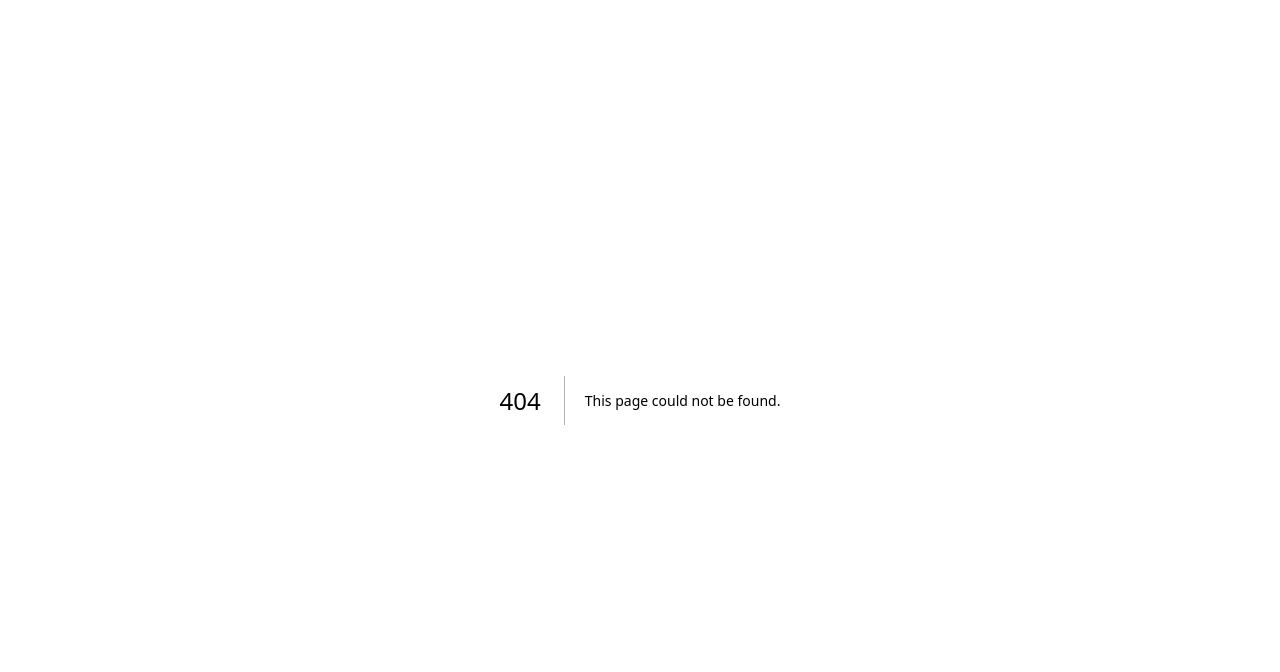
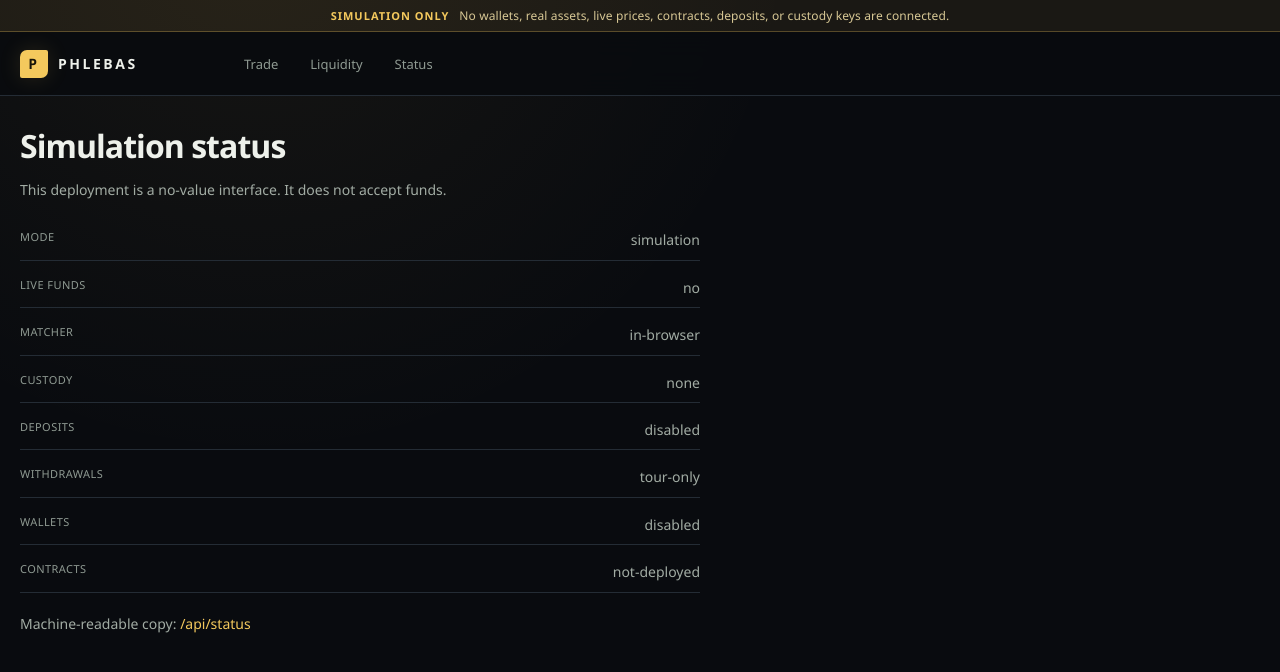
Before and after one commit to EauDoon/Phlebas, a Next.js app: page /status in a window 1280 px wide. Before the commit this address had no page. Shown: the top 672 px of the page. Built offline with nearby package versions, Linux system fonts and the light colour scheme.

Commit message:
feat: add status, 404, and error surfaces
/status and /api/status say the matcher is in-browser and live funds are off. Missing routes stay labeled as simulation.

```diff
--- /dev/null
+++ b/src/app/api/status/route.ts
@@ -0,0 +1,9 @@
+import { simulationStatus } from "@/lib/status";
+
+export function GET() {
+  return Response.json(simulationStatus(), {
+    headers: {
+      "Cache-Control": "no-store",
+    },
+  });
+}
--- /dev/null
+++ b/src/app/global-error.tsx
@@ -0,0 +1,25 @@
+"use client";
+
+export default function GlobalError({
+  error,
+  reset,
+}: {
+  error: Error & { digest?: string };
+  reset: () => void;
+}) {
+  return (
+    <html lang="en">
+      <body style={{ margin: 0, background: "#090b0f", color: "#eef1eb", fontFamily: "Segoe UI, sans-serif" }}>
+        <main style={{ maxWidth: 720, padding: 28 }}>
+          <p style={{ color: "#f4c95d", letterSpacing: "0.08em", textTransform: "uppercase", fontSize: 11 }}>Simulation only</p>
+          <h1>The simulation failed to start</h1>
+          <p>Nothing was submitted to a chain, matcher, or custody system.</p>
+          <p>{error.message || "An unexpected rendering error occurred."}</p>
+          <button type="button" onClick={reset} style={{ color: "#f4c95d", background: "transparent", border: 0, font: "inherit" }}>
+            Retry
+          </button>
+        </main>
+      </body>
+    </html>
+  );
+}
--- /dev/null
+++ b/src/app/status/page.tsx
@@ -0,0 +1,32 @@
+import type { Metadata } from "next";
+
+import { SimulationFrame } from "@/components/simulation-frame";
+import { simulationStatus } from "@/lib/status";
+
+export const metadata: Metadata = {
+  title: "Status",
+  description: "Phlebas simulation status. No live funds, custody, or production matcher.",
+};
+
+export default function StatusPage() {
+  const status = simulationStatus();
+
+  return (
+    <SimulationFrame title="Simulation status">
+      <p>This deployment is a no-value interface. It does not accept funds.</p>
+      <dl>
+        <div><dt>Mode</dt><dd>{status.mode}</dd></div>
+        <div><dt>Live funds</dt><dd>{status.liveFunds ? "yes" : "no"}</dd></div>
+        <div><dt>Matcher</dt><dd>{status.matcher}</dd></div>
+        <div><dt>Custody</dt><dd>{status.custody}</dd></div>
+        <div><dt>Deposits</dt><dd>{status.deposits}</dd></div>
+        <div><dt>Withdrawals</dt><dd>{status.withdrawals}</dd></div>
+        <div><dt>Wallets</dt><dd>{status.wallets}</dd></div>
+        <div><dt>Contracts</dt><dd>{status.contracts}</dd></div>
+      </dl>
+      <p>
+        Machine-readable copy: <a href="/api/status">/api/status</a>
+      </p>
+    </SimulationFrame>
+  );
+}
--- a/src/components/architecture-panel.tsx
+++ b/src/components/architecture-panel.tsx
@@ -4,7 +4,7 @@ const layers = [
   {
     label: "Public interface",
     title: "Vercel web application",
-    items: ["Read-only market data", "Client-side order preview; signing not connected", "Simulation and documentation", "No custody keys or Zcash node"],
+    items: ["Read-only fixture market data", "In-browser matcher; signing not connected", "Simulation and documentation", "No custody keys or Zcash node"],
   },
   {
     label: "Trading network",
--- a/src/components/landing-header.tsx
+++ b/src/components/landing-header.tsx
@@ -10,6 +10,7 @@ const navigation = [
   { href: "#journeys", label: "Journeys" },
   { href: "#pzec", label: "Why pZEC" },
   { href: "#launch-gates", label: "Launch gates" },
+  { href: "/status", label: "Status" },
 ];
 
 export function LandingHeader() {
--- /dev/null
+++ b/src/components/simulation-frame.tsx
@@ -0,0 +1,39 @@
+"use client";
+
+import type { ReactNode } from "react";
+import Link from "next/link";
+
+import styles from "./terminal.module.css";
+
+export function SimulationFrame({
+  title,
+  children,
+}: {
+  title: string;
+  children: ReactNode;
+}) {
+  return (
+    <div className={styles.shell}>
+      <a className={styles.skipLink} href="#main-content">Skip to main content</a>
+      <div className={styles.simulationBanner} role="status">
+        <strong>Simulation only</strong>
+        <span>No wallets, real assets, live prices, contracts, deposits, or custody keys are connected.</span>
+      </div>
+      <header className={styles.topbar}>
+        <Link href="/" className={styles.brand} aria-label="Phlebas home">
+          <span className={styles.brandMark}>P</span>
+          <span>PHLEBAS</span>
+        </Link>
+        <nav className={styles.nav} aria-label="Primary navigation">
+          <Link href="/trade?view=trade">Trade</Link>
+          <Link href="/liquidity">Liquidity</Link>
+          <Link href="/status">Status</Link>
+        </nav>
+      </header>
+      <main id="main-content" tabIndex={-1} className={styles.simpleMain}>
+        <h1>{title}</h1>
+        {children}
+      </main>
+    </div>
+  );
+}
--- /dev/null
+++ b/src/lib/status.ts
@@ -0,0 +1,15 @@
+export function simulationStatus() {
+  return {
+    name: "phlebas",
+    version: "0.1.0",
+    mode: "simulation",
+    liveFunds: false,
+    matcher: "in-browser",
+    custody: "none",
+    deposits: "disabled",
+    withdrawals: "tour-only",
+    wallets: "disabled",
+    contracts: "not-deployed",
+    network: "none",
+  } as const;
+}
```
Also changed, not shown: src/app/error.tsx (added, +21 -0 lines), src/app/not-found.tsx (added, +16 -0 lines), src/components/landing-page.tsx (+4 -3 lines), 1 other file (tests, documents, lock files or other folders).
